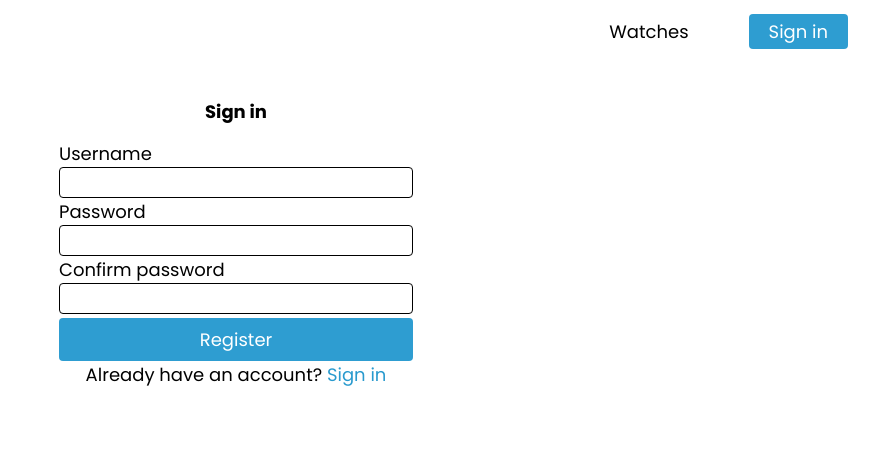
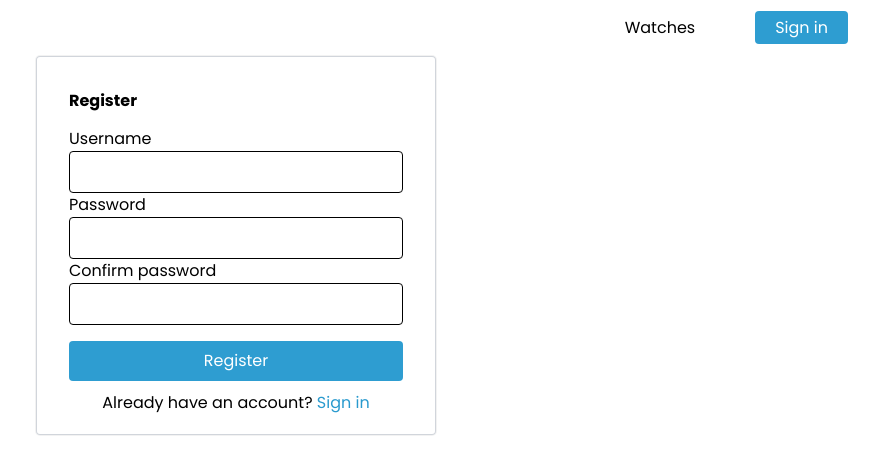
Before and after one commit to LerkkaP/ecommerce-flask, a Flask app: page /sign-up in a window 1280 px wide. Shown: the top 475 px of the page, without its empty margins (404-1280 px from the left). Run offline with Flask 3, Linux system fonts and the light colour scheme; some libraries are stand-ins or nearby versions.

Commit message:
add view and template for checkout and improve styling

```diff
--- a/website/__init__.py
+++ b/website/__init__.py
@@ -20,10 +20,12 @@ def create_app():
     from .auth import auth
     from .carts import carts
     from .profile import profile
+    from .checkout import checkout
 
     app.register_blueprint(views, url_prefix='/')
     app.register_blueprint(auth, url_prefix='/')
     app.register_blueprint(carts, url_prefix='/')
     app.register_blueprint(profile, url_prefix='/')
+    app.register_blueprint(checkout, url_prefix='/')
 
     return app
--- a/website/carts.py
+++ b/website/carts.py
@@ -16,7 +16,7 @@ def add_cart():
         count_result = count.fetchone()[0]
         if count_result == 0:
             query = ("INSERT INTO cart (watch_id, user_id, quantity) values (:watch_id, :user_id, :quantity);")
-            db.session.execute(text(query), {"watch_id": watch_id, "user_id": user_id, "quantity": quantity})
+            db.session.execute(text(query), {"watch_id": watch_id, "user_id": user_id, "quantity": quantity })
             db.session.commit()
             flash("Watch added to cart!")
 
--- a/website/static/static/css/style.css
+++ b/website/static/static/css/style.css
@@ -3,7 +3,7 @@
 * {
   box-sizing: border-box;
   line-height: 1.5;
-  font-size: 18px;
+  font-size: 16px;
   font-family: "Poppins", sans-serif;
 }
 
@@ -55,16 +55,21 @@ body {
   display: flex;
   border-radius: 4px;
   border: solid 1.5px black;
+  padding: 8px;
 }
 
 form {
+  position: relative;
   margin: auto;
-  width: 550px;
+  width: 400px;
   padding-top: 20px;
   padding-bottom: 20px;
   display: flex;
   flex-direction: column;
   align-items: center;
+  border-radius: 4px;
+  box-shadow: rgba(0, 0, 0, 0.05) 0px 0px 0px 1px,
+    rgb(209, 213, 219) 0px 0px 0px 1px inset;
 }
 
 .form button {
@@ -75,7 +80,6 @@ form {
   color: white;
   background: rgb(46, 157, 209);
   border-radius: 4px;
-  margin-top: 4px;
   padding: 8px;
   width: 100%;
   border: none;
@@ -90,6 +94,12 @@ form {
 .form a:hover {
   text-decoration: underline;
   text-underline-offset: 0.3em;
+}
+
+.form span,
+.form span a {
+  margin-top: 10px;
+  font-size: 16px;
 }
 
 /* messages */
--- a/website/templates/cart.html
+++ b/website/templates/cart.html
@@ -38,7 +38,7 @@
 </table>
 <p>Total: {{summa}} €</p>
 <hr />
-<button>Proceed to checkout</button>
+<a href="/checkout">Proceed to checkout</a>
 {% else %}
 <h2>Shopping cart is empty.</h2>
 > {% endif %} {% endblock %}
--- /dev/null
+++ b/website/templates/checkout.html
@@ -0,0 +1,4 @@
+{% extends "base.html" %} {% block title %} Checkout {% endblock %} {% block
+content %}
+<h2>Hello</h2>
+{% endblock %}
--- a/website/templates/login.html
+++ b/website/templates/login.html
@@ -3,8 +3,10 @@
 
 <div class="form">
   <form method="POST">
-    <h2>Sign in</h2>
     <div>
+      <div>
+        <h2>Sign in</h2>
+      </div>
       <div>
         <label for="username">Username</label>
         <input type="text" name="username" id="username" />
--- a/website/templates/sign_up.html
+++ b/website/templates/sign_up.html
@@ -3,8 +3,10 @@
 
 <div class="form">
   <form method="POST">
-    <h2>Sign in</h2>
     <div>
+      <div>
+        <h2>Register</h2>
+      </div>
       <div>
         <label for="username">Username</label>
         <input type="text" name="username" id="username" />
```
Also changed, not shown: website/checkout.py (added, +16 -0 lines).
